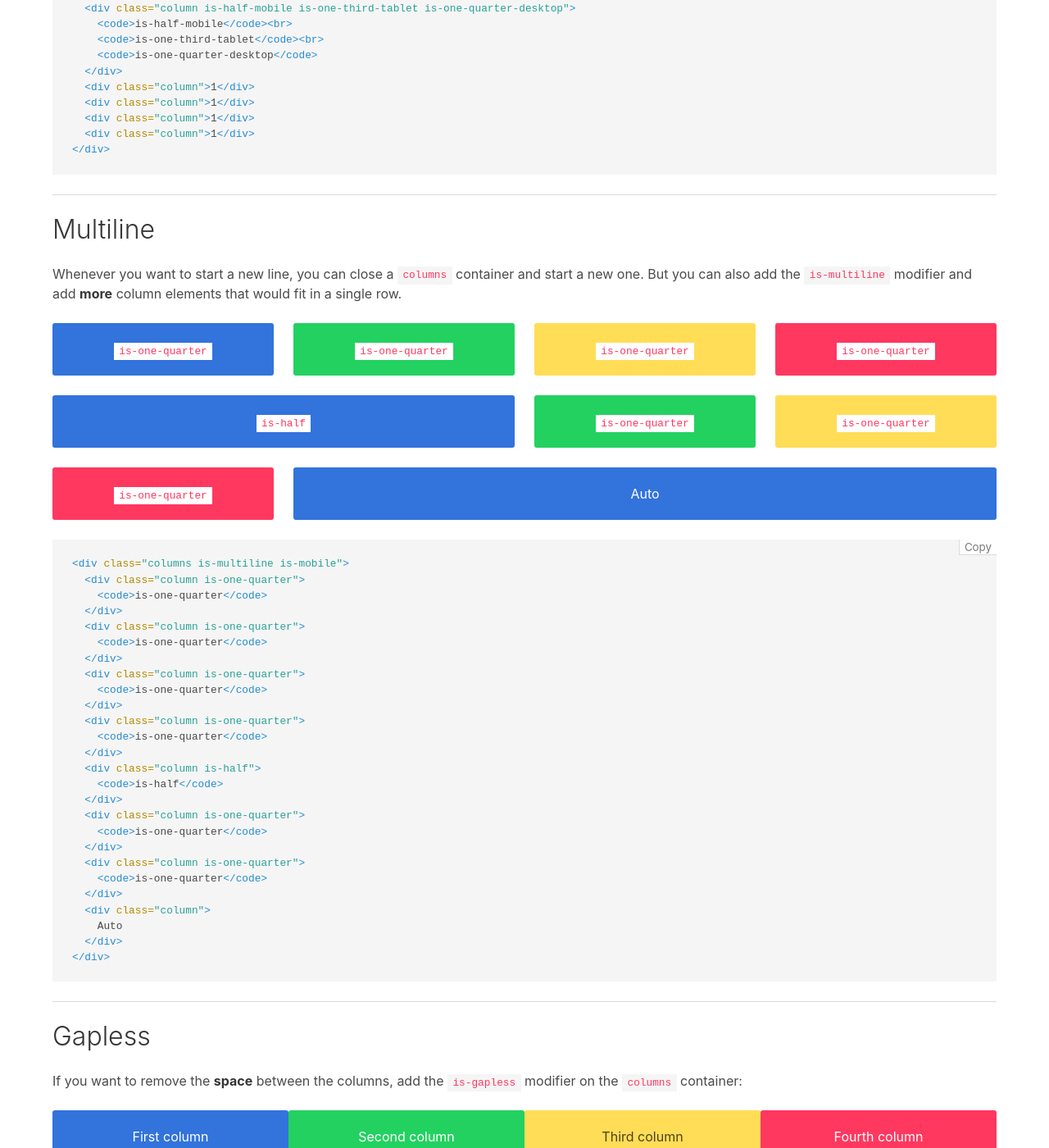
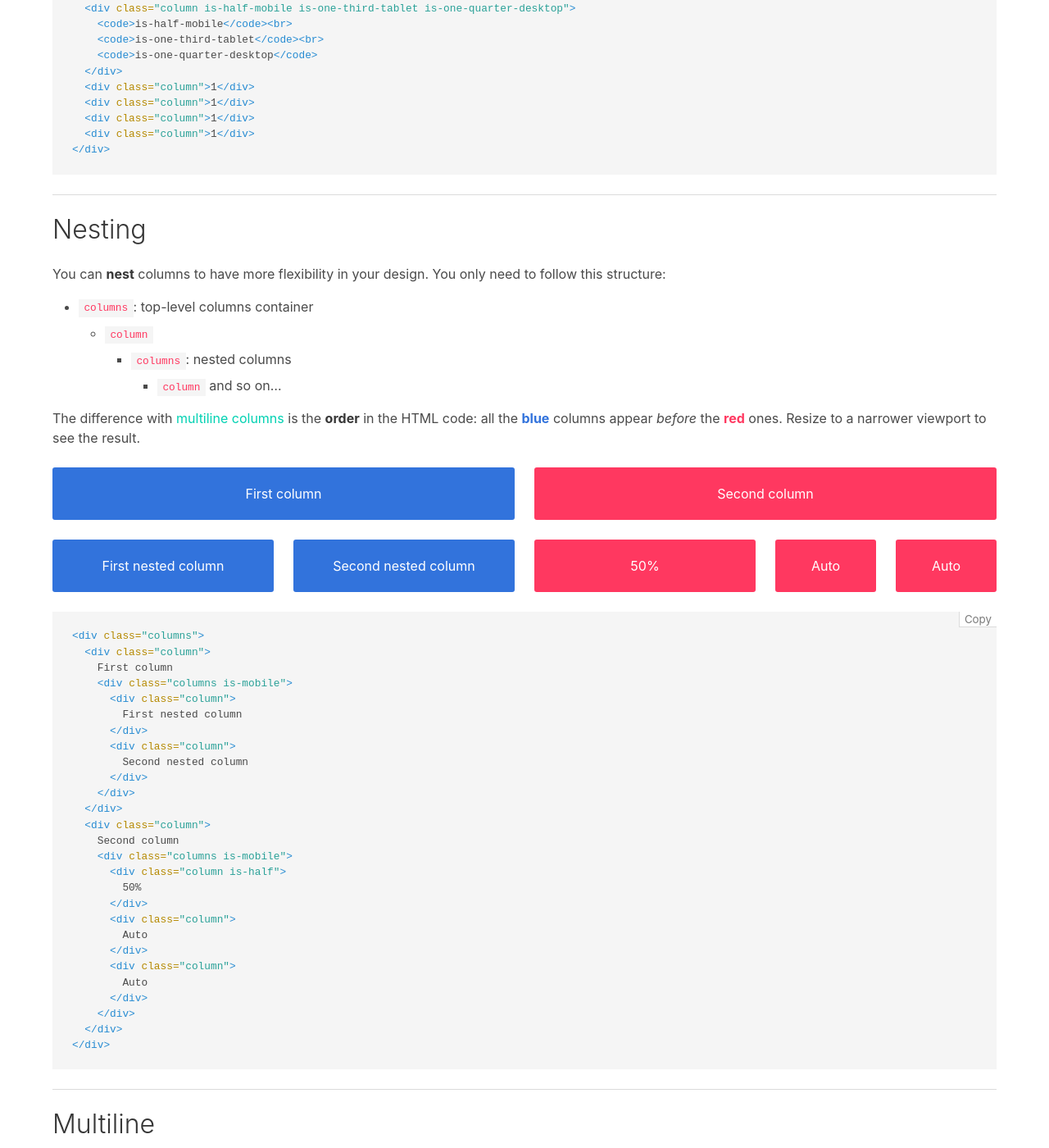
Before and after one commit to YellowDi/Elenore, a Jekyll site: the page built from docs/documentation/grid/columns.html, in a window 1280 px wide and 1400 px high, scrolled down 5865 px. Shown: the whole window at 82% size. Built offline with Jekyll 4.4.1, drawn with Linux system fonts in a browser that asks for light colours.

```diff
--- a/docs/documentation/grid/columns.html
+++ b/docs/documentation/grid/columns.html
@@ -597,7 +597,97 @@
 
     <hr>
 
-    <h3 class="title">Multiline</h3>
+    <h3 id="nesting" class="title">Nesting</h3>
+    <div class="content">
+      <p>
+        You can <strong>nest</strong> columns to have more flexibility in your design. You only need to follow this structure:
+      </p>
+      <ul>
+        <li>
+          <code>columns</code>: top-level columns container
+          <ul>
+            <li>
+              <code>column</code>
+              <ul>
+                <li>
+                  <code>columns</code>: nested columns
+                  <ul>
+                    <li>
+                      <code>column</code> and so on…
+                    </li>
+                  </ul>
+                </li>
+              </ul>
+            </li>
+          </ul>
+        </li>
+      </ul>
+      <p>
+        The difference with <a href="#multiline">multiline columns</a> is the <strong>order</strong> in the HTML code: all the <strong class="has-text-info">blue</strong> columns appear <em>before</em> the <strong class="has-text-danger">red</strong> ones. Resize to a narrower viewport to see the result.
+      </p>
+    </div>
+
+    <div class="columns">
+      <div class="column">
+        <p class="notification is-info">First column</p>
+        <div class="columns is-mobile">
+          <div class="column">
+            <p class="notification is-info">First nested column</p>
+          </div>
+          <div class="column">
+            <p class="notification is-info">Second nested column</p>
+          </div>
+        </div>
+      </div>
+      <div class="column">
+        <p class="notification is-danger">Second column</p>
+        <div class="columns is-mobile">
+          <div class="column is-half">
+            <p class="notification is-danger">50%</p>
+          </div>
+          <div class="column">
+            <p class="notification is-danger">Auto</p>
+          </div>
+          <div class="column">
+            <p class="notification is-danger">Auto</p>
+          </div>
+        </div>
+      </div>
+    </div>
+
+{% highlight html %}
+<div class="columns">
+  <div class="column">
+    First column
+    <div class="columns is-mobile">
+      <div class="column">
+        First nested column
+      </div>
+      <div class="column">
+        Second nested column
+      </div>
+    </div>
+  </div>
+  <div class="column">
+    Second column
+    <div class="columns is-mobile">
+      <div class="column is-half">
+        50%
+      </div>
+      <div class="column">
+        Auto
+      </div>
+      <div class="column">
+        Auto
+      </div>
+    </div>
+  </div>
+</div>
+{% endhighlight %}
+
+    <hr>
+
+    <h3 id="multiline" class="title">Multiline</h3>
     <div class="content">
       <p>Whenever you want to start a new line, you can close a <code>columns</code> container and start a new one. But you can also add the <code>is-multiline</code> modifier and add <strong>more</strong> column elements that would fit in a single row.</p>
     </div>
```
Also changed, not shown: sass/components/pagination.sass (+4 -13 lines).
